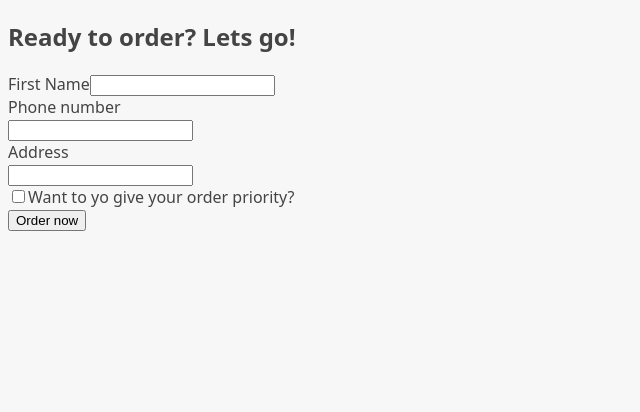
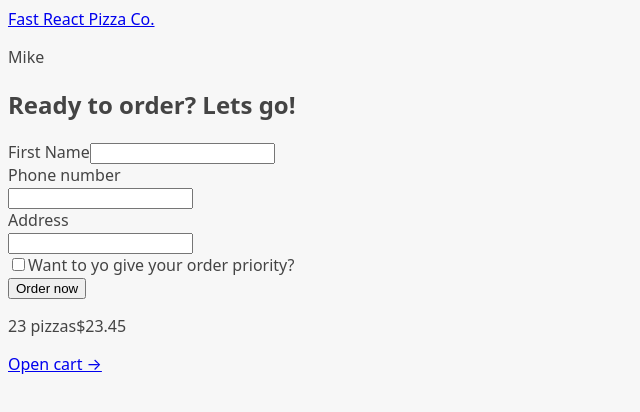
Before and after one commit to Mikiyas6/Fast-React-Pizza, a React (Vite) app: page /order/new in a window 1280 px wide. Shown: the top 412 px of the page, without its empty margins (0-640 px from the left). Built offline with nearby package versions, Linux system fonts and the light colour scheme.

Commit message:
Building the AppLayout

```diff
--- /dev/null
+++ b/src/UI/AppLayout.jsx
@@ -0,0 +1,15 @@
+import Header from "./Header";
+import CartOverview from "../features/cart/CartOverview";
+import { Outlet } from "react-router-dom";
+function AppLayout() {
+  return (
+    <div>
+      <Header />
+      <main>
+        <Outlet />
+      </main>
+      <CartOverview />
+    </div>
+  );
+}
+export default AppLayout;
--- /dev/null
+++ b/src/UI/Header.jsx
@@ -0,0 +1,12 @@
+import { Link } from "react-router-dom";
+
+function Header() {
+  return (
+    <header>
+      <Link to="/">Fast React Pizza Co.</Link>
+      <p>Mike</p>
+    </header>
+  );
+}
+
+export default Header;
--- a/src/features/cart/CartOverview.jsx
+++ b/src/features/cart/CartOverview.jsx
@@ -1,3 +1,5 @@
+import { Link } from "react-router-dom";
+
 function CartOverview() {
   return (
     <div>
@@ -5,7 +7,7 @@
         <span>23 pizzas</span>
         <span>$23.45</span>
       </p>
-      <a href="#">Open cart &rarr;</a>
+      <Link to="/cart">Open cart &rarr;</Link>
     </div>
   );
 }
```
Also changed, not shown: src/App.jsx (+11 -5 lines).
